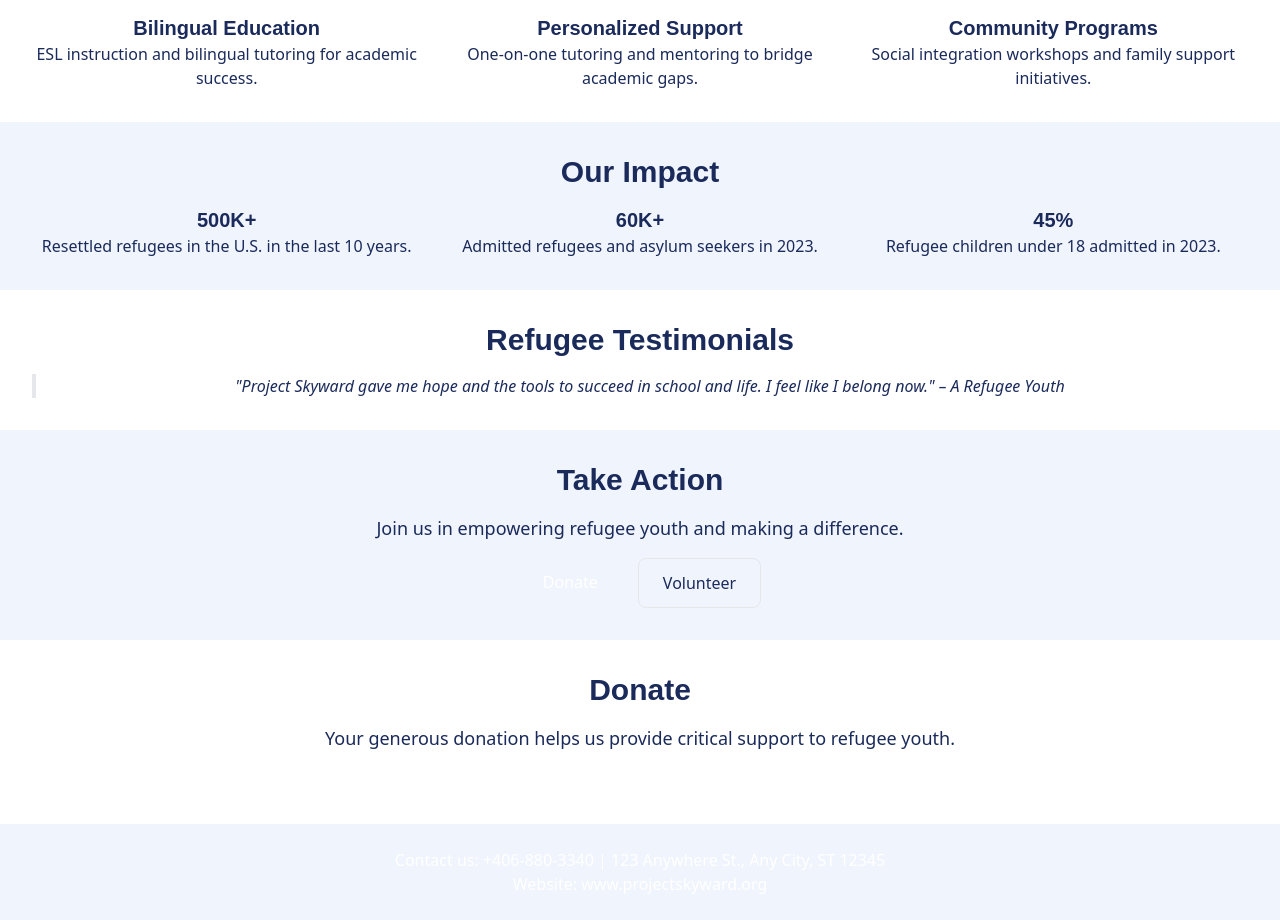
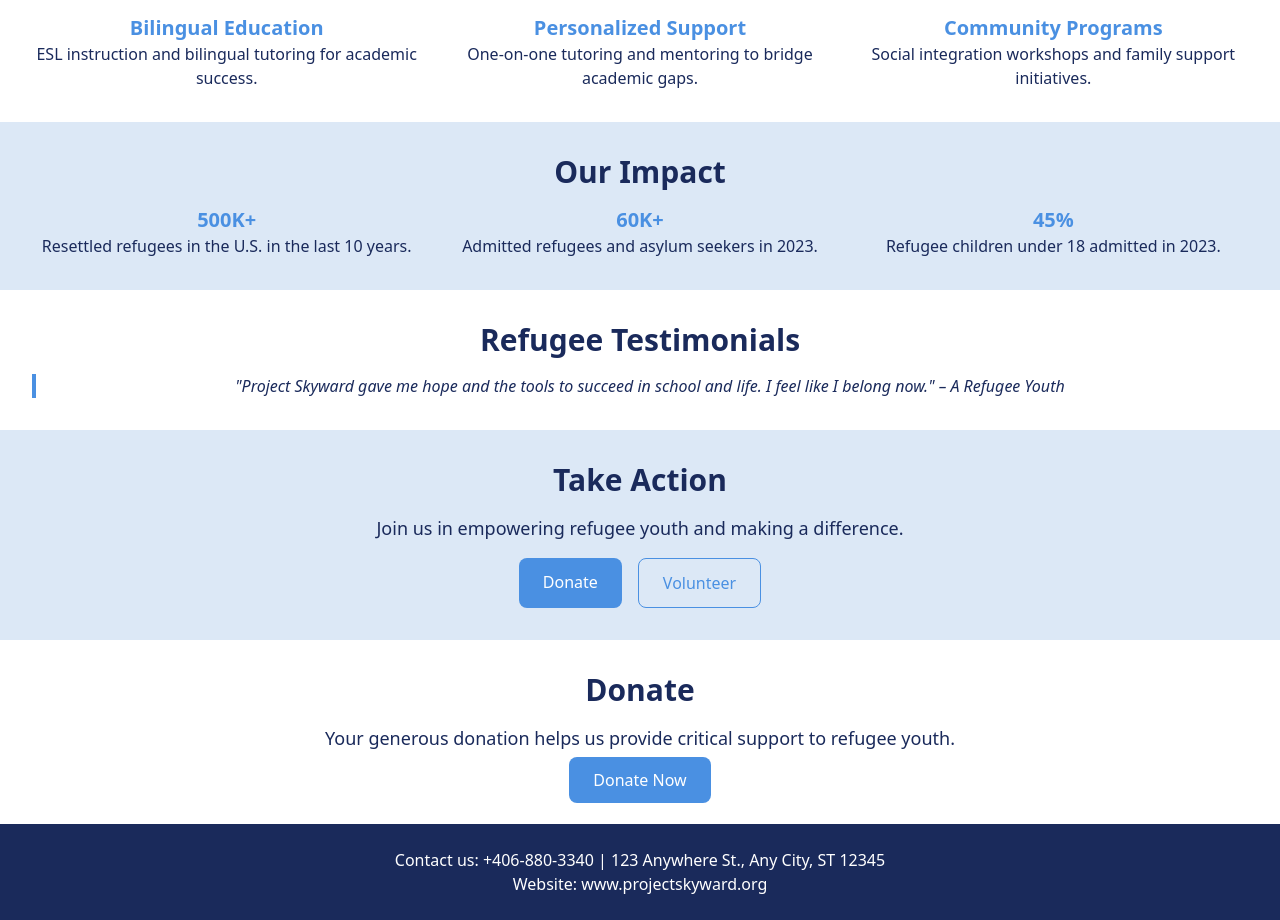
Before and after one commit to amirani18/projectskyward, a Next.js app: page / in a window 1280 px wide. Shown: the part 590-1510 px from the top of the page. Built offline with nearby package versions, Linux system fonts and the light colour scheme.

Commit message:
Update globals.css

```diff
--- a/app/globals.css
+++ b/app/globals.css
@@ -1,9 +1,6 @@
 @tailwind base;
 @tailwind components;
 @tailwind utilities;
-
-/* Import fonts */
-@import url('https://fonts.googleapis.com/css2?family=Bunya&family=Roboto:wght@300;400;500;700&display=swap');
 
 :root {
   --background: #f0f4fc; /* Light Blue */
@@ -15,45 +12,55 @@
   --blue: #4a90e2;
 }
 
-/* Default font styles */
+@media (prefers-color-scheme: dark) {
+  :root {
+    --background: #1a2a5b;
+    --foreground: #eaf3fc;
+  }
+}
+
 body {
   color: var(--foreground);
   background: var(--background);
-  font-family: 'Roboto', Arial, Helvetica, sans-serif; /* Body font */
+  font-family: Arial, Helvetica, sans-serif;
 }
 
-/* Titles and headings */
-h1, h2, h3, h4, h5, h6 {
-  font-family: 'Bunya', sans-serif; /* Bunya font for headings */
+.bg-dark-blue {
+  background-color: var(--dark-blue);
 }
 
-/* Utility classes for dynamic header and logo styles */
-.header-logo {
-  max-width: 200px;
-  height: auto;
+.bg-light-blue {
+  background-color: var(--light-blue);
 }
 
-@media (min-width: 768px) {
-  .header-logo {
-    max-width: 300px;
-  }
+.bg-lighter-blue {
+  background-color: var(--lighter-blue);
 }
 
-.navbar {
-  display: flex;
-  justify-content: space-between;
-  align-items: center;
-  padding: 1rem;
+.text-dark-blue {
+  color: var(--dark-blue);
 }
 
-.nav-links {
-  display: flex;
-  gap: 1rem;
-  font-size: 0.875rem;
+.text-light-blue {
+  color: var(--light-blue);
 }
 
-@media (min-width: 768px) {
-  .nav-links {
-    font-size: 1rem;
-  }
+.text-lighter-blue {
+  color: var(--lighter-blue);
 }
+
+.text-white {
+  color: var(--white);
+}
+
+.text-blue {
+  color: var(--blue);
+}
+
+.bg-blue {
+  background-color: var(--blue);
+}
+
+.border-blue {
+  border-color: var(--blue);
+}
```
